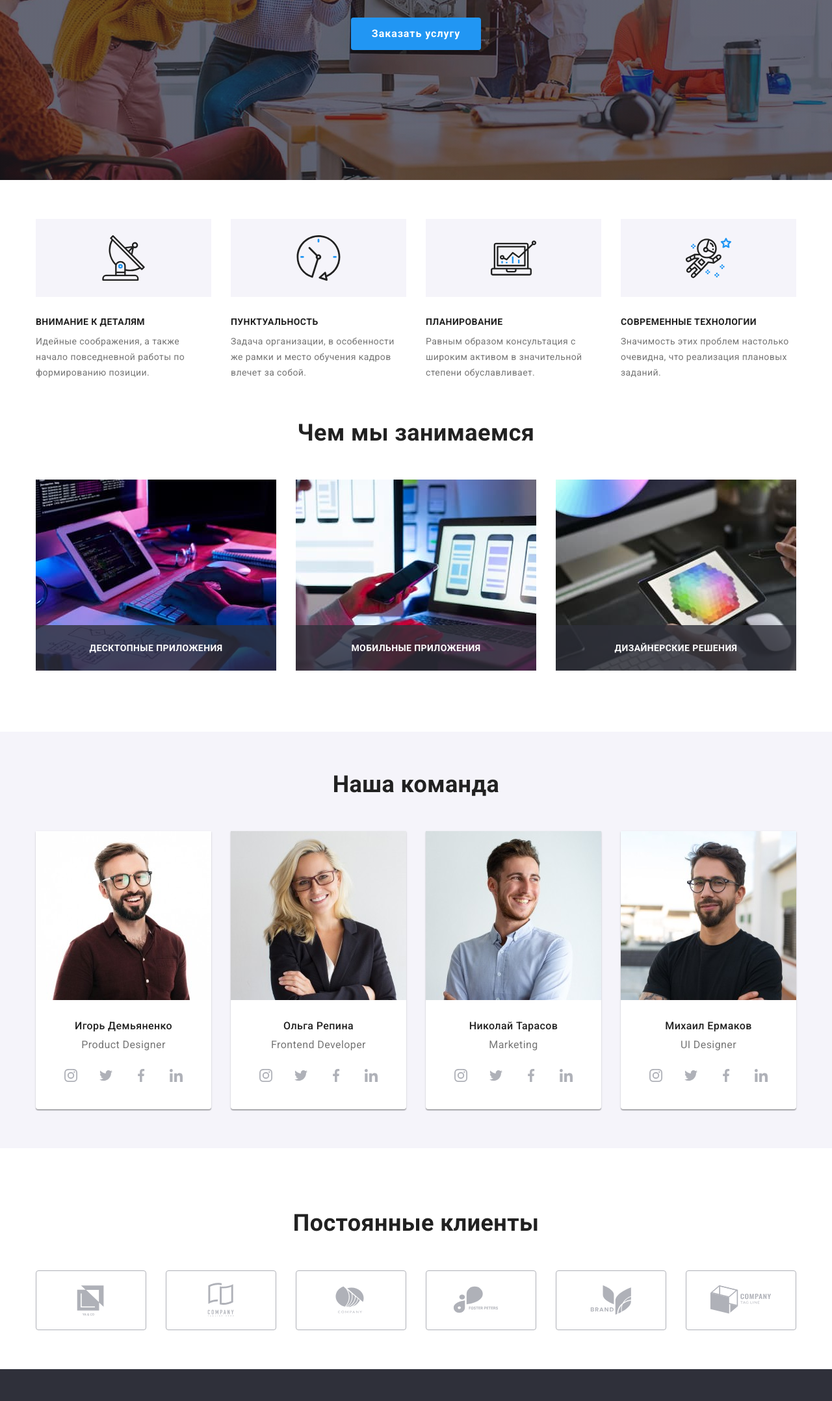
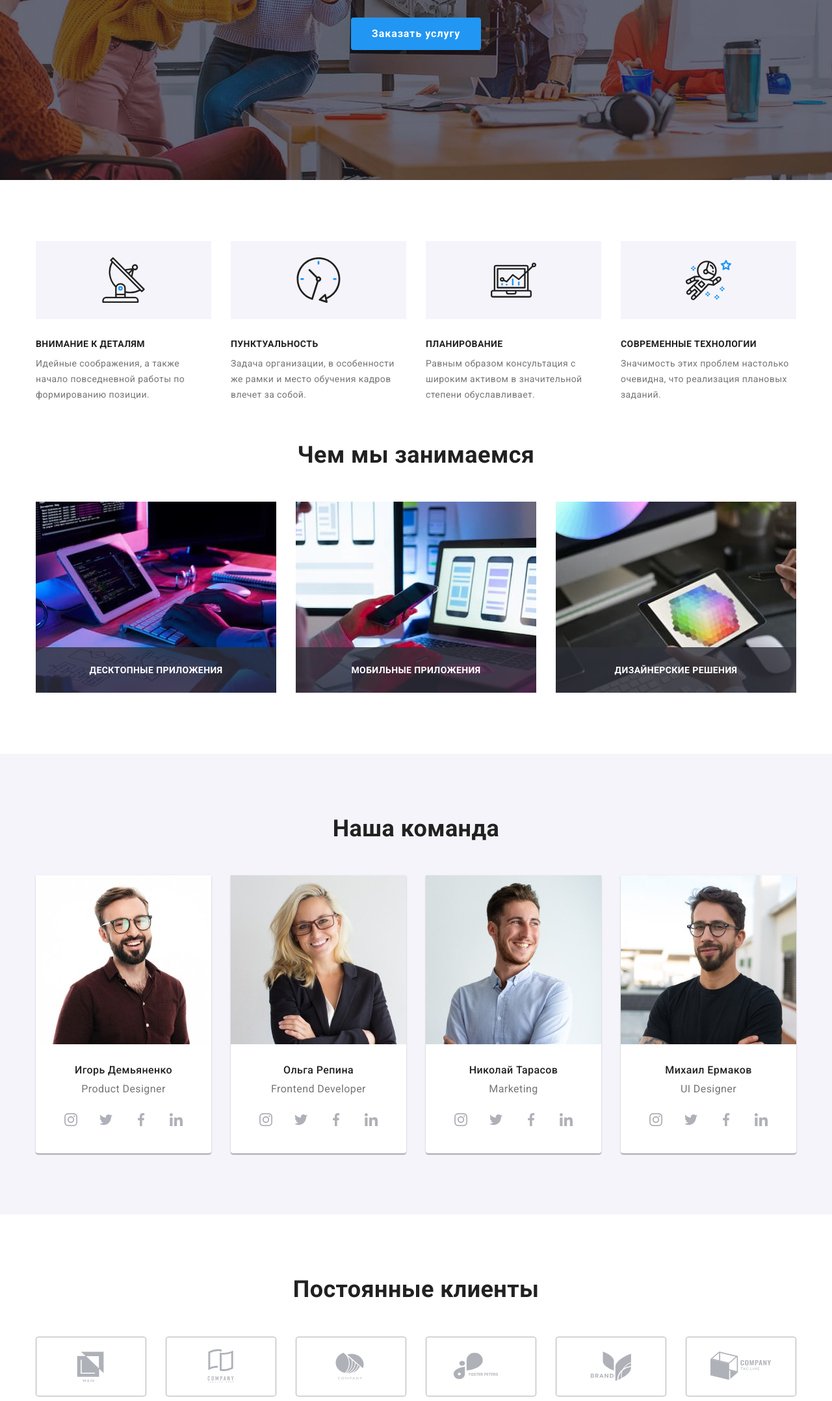
Before and after one commit to Mar-Volo/goit-markup-hw-08, a plain HTML site: page index.html in a window 1280 px wide. Shown: the part 404-2560 px from the top of the page at 65% size. Drawn offline with nearby package versions, Linux system fonts and the light colour scheme.

Commit message:
кое-что поправил

```diff
--- a/scss/layout/_benefits.scss
+++ b/scss/layout/_benefits.scss
@@ -1,7 +1,8 @@
 .benefits {
-  /*@extend %section;*/
+  @extend %section;
   padding: 60px 0;
   @media screen and (min-width: 1200px) {
+    padding-top: 94px;
   }
 }
 
--- a/scss/layout/_clients.scss
+++ b/scss/layout/_clients.scss
@@ -7,6 +7,7 @@
     padding-top: 94px;
     align-items: center;
     justify-content: center;
+    padding-bottom: 94px;
   }
 }
 
--- a/scss/layout/_profession.scss
+++ b/scss/layout/_profession.scss
@@ -4,6 +4,10 @@
   @media screen and (max-width: 1199px) {
     display: none;
   }
+    @media screen and (max-width: 1200px) {
+      padding-top: 94px;
+      padding-bottom: 94px;
+    }
 }
 
 .profession__header {
--- a/scss/layout/_team.scss
+++ b/scss/layout/_team.scss
@@ -3,6 +3,10 @@
   @extend %section;
   padding-top: 60px;
   padding-bottom: 60px;
+  @media screen and (min-width: 1200px) {
+    padding-top: 94px;
+    padding-bottom: 94px;
+  }
 }
 
 .team__header {
```
Also changed, not shown: css/main.css, css/main.min.css, 2 other files.
